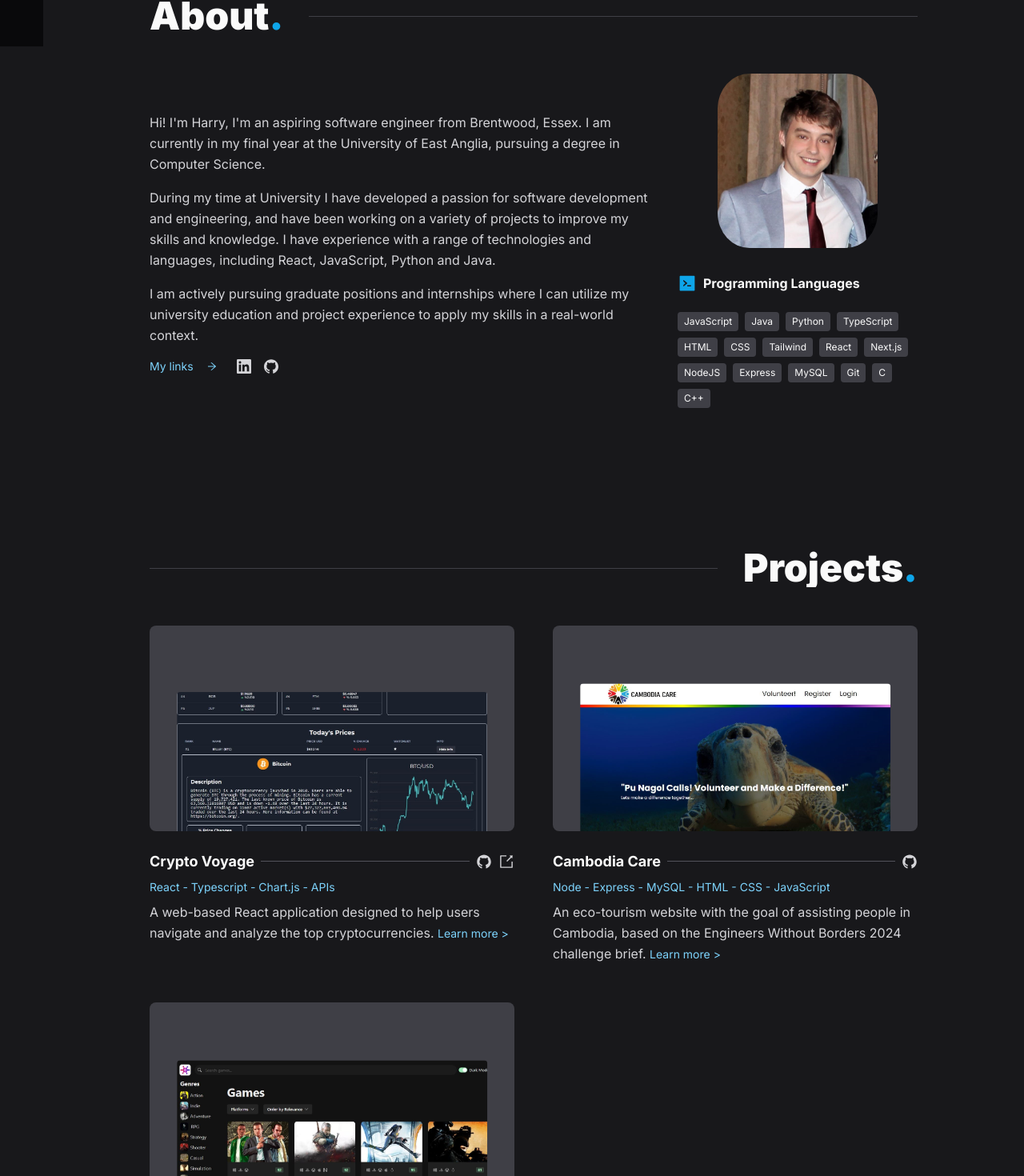
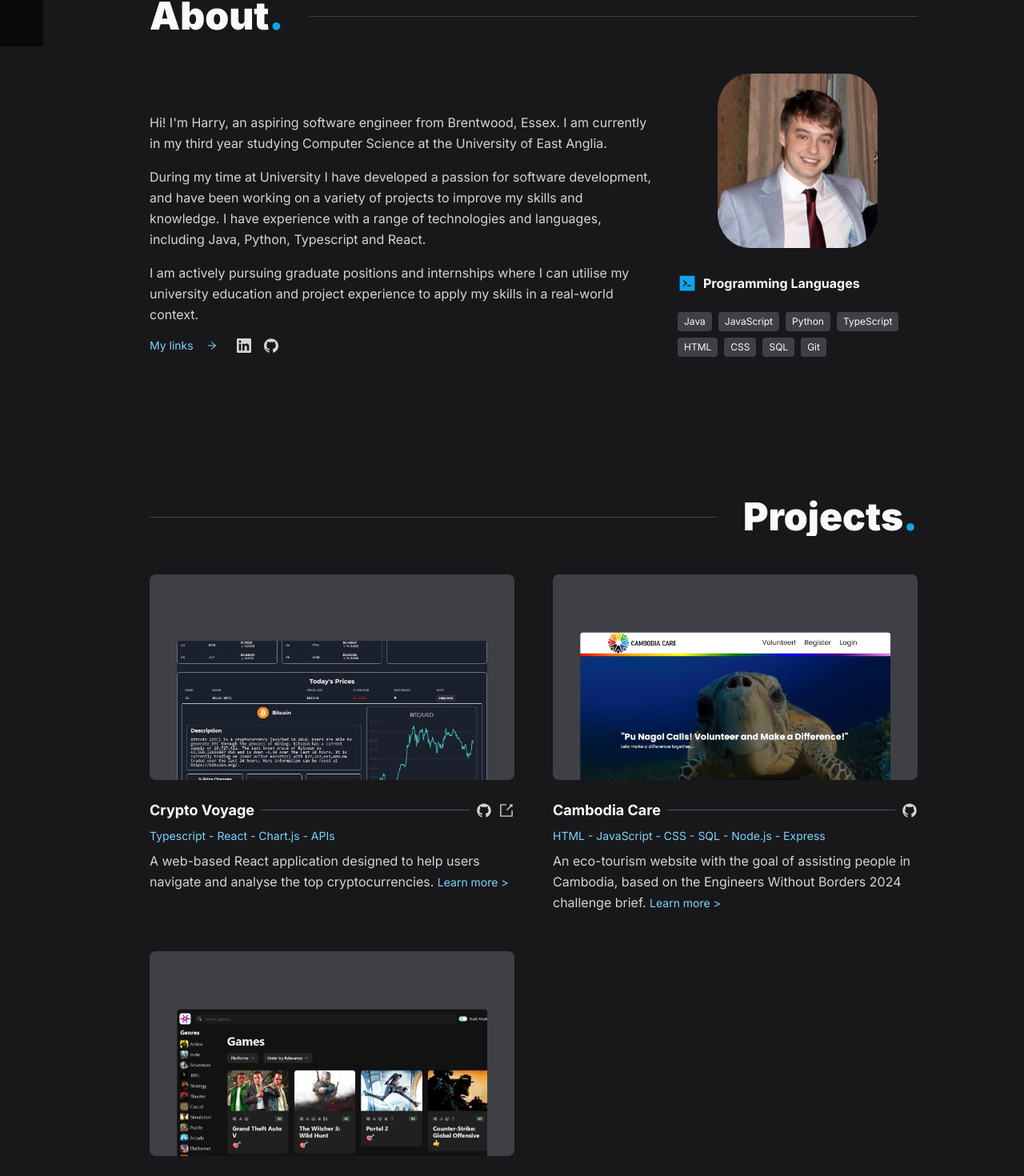
Before and after one commit to harrymcdonagh/Portfolio, a Next.js app: page / in a window 1280 px wide. Shown: the part 742-2212 px from the top of the page at 80% size. Built offline with nearby package versions, Linux system fonts and the light colour scheme.

Commit message:
Updated CV and Voyage Preview, small grammar changes, and small changes to presentation

```diff
--- a/src/components/about/About.tsx
+++ b/src/components/about/About.tsx
@@ -12,23 +12,23 @@ export const About = () => {
         <div className="pt-0 md:pt-12 space-y-4">
           <Reveal>
             <p className="leading-relaxed text-zinc-300">
-              Hi! I&apos;m Harry, I&apos;m an aspiring software engineer from Brentwood,
-              Essex. I am currently in my final year at the University of East Anglia,
-              pursuing a degree in Computer Science.
+              Hi! I&apos;m Harry, an aspiring software engineer from Brentwood, Essex. I
+              am currently in my third year studying Computer Science at the University of
+              East Anglia.
             </p>
           </Reveal>
           <Reveal>
             <p className="leading-relaxed text-zinc-300">
               During my time at University I have developed a passion for software
-              development and engineering, and have been working on a variety of projects
-              to improve my skills and knowledge. I have experience with a range of
-              technologies and languages, including React, JavaScript, Python and Java.
+              development, and have been working on a variety of projects to improve my
+              skills and knowledge. I have experience with a range of technologies and
+              languages, including Java, Python, Typescript and React.
             </p>
           </Reveal>
           <Reveal>
             <p className="leading-relaxed text-zinc-300">
               I am actively pursuing graduate positions and internships where I can
-              utilize my university education and project experience to apply my skills in
+              utilise my university education and project experience to apply my skills in
               a real-world context.
             </p>
           </Reveal>
--- a/src/components/about/MoreInfo.tsx
+++ b/src/components/about/MoreInfo.tsx
@@ -2,6 +2,7 @@ import { Chip } from "../util/Chip";
 import Reveal from "../util/Reveal";
 import { AiFillCode } from "react-icons/ai";
 import HeadshotImage from "./HeadshotImage";
+import React from "react";
 
 export const MoreInfo = () => {
   return (
@@ -16,21 +17,14 @@ export const MoreInfo = () => {
               <span className="font-bold ml-2">Programming Languages</span>
             </h4>
             <div className="flex flex-wrap gap-2 mb-12">
+              <Chip>Java</Chip>
               <Chip>JavaScript</Chip>
-              <Chip>Java</Chip>
               <Chip>Python</Chip>
               <Chip>TypeScript</Chip>
               <Chip>HTML</Chip>
               <Chip>CSS</Chip>
-              <Chip>Tailwind</Chip>
-              <Chip>React</Chip>
-              <Chip>Next.js</Chip>
-              <Chip>NodeJS</Chip>
-              <Chip>Express</Chip>
-              <Chip>MySQL</Chip>
+              <Chip>SQL</Chip>
               <Chip>Git</Chip>
-              <Chip>C</Chip>
-              <Chip>C++</Chip>
             </div>
           </div>
         </>
--- a/src/components/developing/DProject.tsx
+++ b/src/components/developing/DProject.tsx
@@ -4,6 +4,7 @@ import { useEffect, useRef, useState } from "react";
 import { AiFillGithub, AiOutlineExport } from "react-icons/ai";
 import { DProjectModal } from "./DProjectModal";
 import Reveal from "../util/Reveal";
+import React from "react";
 
 interface Props {
   modalContent: JSX.Element;
--- a/src/components/developing/DProjectModal.tsx
+++ b/src/components/developing/DProjectModal.tsx
@@ -4,6 +4,7 @@ import { motion } from "framer-motion";
 import Link from "next/link";
 import { AiFillGithub, AiOutlineExport } from "react-icons/ai";
 import { MdClose } from "react-icons/md";
+import React from "react";
 
 interface Props {
   isOpen: boolean;
--- a/src/components/developing/Developing.tsx
+++ b/src/components/developing/Developing.tsx
@@ -22,9 +22,9 @@ const projects = [
     imgSrc: "project-imgs/voyage.JPG",
     imgGif: "project-imgs/voyage-preview.gif",
     code: "https://github.com/harrymcdonagh/voyage",
-    tech: ["React", "Next.js", "Typescript", "Tailwind", "Chart.js", "APIs"],
+    tech: ["Typescript", "React", "Tailwind", "Next.js", "APIs"],
     description:
-      "A web-based React application designed to help users navigate and analyze the top cryptocurrencies.",
+      "An upgrade of my CryptoVoyage project, Voyage has a better design, and adds new features such as user accounts and a portfolio tracker",
     modalContent: (
       <>
         <p>
@@ -33,13 +33,12 @@ const projects = [
           CoinMarketCapAPI and CoinAPI for real-time and historical data.
         </p>
         <p>
-          With Next.js, Voyage will let users track their investments through a portfolio
-          page. It will include a login and registration system using MySQL, giving users
-          personalized accounts to manage their watchlists and portfolios.
+          Voyage will let users track their investments through a portfolio page. It will
+          include a login and registration system using Auth.js and a postgres database,
+          giving users personalized accounts to manage their watchlists and portfolios.
         </p>
         <p>
-          The app will use Tailwind CSS and Shadcn/ui for a clean and responsive design
-          that works well on any device.
+          The app will use Tailwind CSS and Shadcn/ui for a clean and responsive design.
         </p>
       </>
     ),
--- a/src/components/experience/Experience.tsx
+++ b/src/components/experience/Experience.tsx
@@ -16,23 +16,23 @@ const experience = [
   {
     title: "Horizone Ltd",
     position: "IT Technician",
-    time: "02/2022 - 09/2022",
+    time: "February 2022 - September 2022",
     location: "Maldon",
     description: [
-      "Resolved IT and telecommunications-related service tickets for customers, operating both individually and collaboratively within a team environment.",
-      "Successfully automated the invoice mailing process, significantly increasing efficiency and reducing the time spent on this task.",
-      "Administered Microsoft accounts for customers' employees",
-      "Acquired hands-on experience in implementing and troubleshooting network infrastructures within office environments",
+      "Improved efficiency and customer experiences by developing a VBA-driven system to automate invoice processes.",
+      "Identified and implemented improvements to internal efficiency and the customer experience",
+      "Managed Microsoft accounts, ensuring policy compliance while maximising user access.",
+      "Enhanced office connectivity and system performance by building and troubleshooting network infrastructures",
     ],
     tech: ["VBA", "Office 365", "SQL"],
   },
   {
     title: "JP Morgan",
     position: "Software Engineering Virtual Experience on Forage",
-    time: "02/2024",
+    time: "February 2024",
     location: "Online ",
     description:
-      "Used JPMorgan Chase's open-source library called Perspective to generate a live graph that displays a data feed in a clear and visually appealing way for traders to monitor",
+      "Established and maintained a local development environment, rectified broken files to optimise web application performance, and used JPMorgan Chase's Perspective library to create real-time, visually appealing data visualisations for trader monitoring.",
     tech: ["Git", "Python", "Perspective"],
   },
 ];
--- a/src/components/hero/Hero.tsx
+++ b/src/components/hero/Hero.tsx
@@ -13,7 +13,7 @@ const Hero = () => {
           </Reveal>
           <Reveal>
             <h2 className="pointer-events-auto my-2 text-xl sm:text-2xl text-zinc-300 md:my-4 md:text-4xl">
-              I'm an{" "}
+              An{" "}
               <span className="font-semibold text-sky-400">
                 Aspiring Software Engineer
               </span>
@@ -21,8 +21,8 @@ const Hero = () => {
           </Reveal>
           <Reveal>
             <p className="pointer-events-auto leading-relaxed md:leading-relaxed max-w-xl text-sm text-zinc-300 md:text-base">
-              Im an undergraduate Computer Science student, with a growing passion for
-              software development and a keen interest in web technologies ✨
+              I&apos;m a third year Computer Science student, with a growing passion for
+              software development ✨
             </p>
           </Reveal>
           <Reveal>
--- a/src/components/projects/Projects.tsx
+++ b/src/components/projects/Projects.tsx
@@ -23,9 +23,9 @@ const projects = [
     imgGif: "project-imgs/cryptovoyage-preview.gif",
     code: "https://github.com/harrymcdonagh/crypto-voyage",
     projectLink: "https://crypto-voyage.vercel.app/",
-    tech: ["React", "Typescript", "Chart.js", "APIs"],
+    tech: ["Typescript", "React", "Chart.js", "APIs"],
     description:
-      "A web-based React application designed to help users navigate and analyze the top cryptocurrencies.",
+      "A web-based React application designed to help users navigate and analyse the top cryptocurrencies.",
     modalContent: (
       <>
         <p>
@@ -53,7 +53,7 @@ const projects = [
     imgSrc: "project-imgs/cambodiacare.JPG",
     imgGif: "project-imgs/cambodiacare-preview.gif",
     code: "https://github.com/harrymcdonagh/Cambodia-Care",
-    tech: ["Node", "Express", "MySQL", "HTML", "CSS", "JavaScript"],
+    tech: ["HTML", "JavaScript", "CSS", "SQL", "Node.js", "Express"],
     description:
       "An eco-tourism website with the goal of assisting people in Cambodia, based on the Engineers Without Borders 2024 challenge brief.",
     modalContent: (
@@ -69,7 +69,7 @@ const projects = [
           and trip booking functionalities
         </p>
         <p>
-          Developed the front end with CSS, Express Layouts, and JavaScript, utilizing
+          Developed the front end with CSS, Express Layouts, and JavaScript, utilising
           Express-Session for secure session management and dynamic page rendering.
         </p>
       </>
@@ -81,7 +81,7 @@ const projects = [
     imgGif: "project-imgs/gamehub-preview.gif",
     code: "https://github.com/harrymcdonagh/gamehub",
     projectLink: "https://gamehub-ten-blush.vercel.app/",
-    tech: ["React", "Typescript", "RAWGAPI"],
+    tech: ["Typescript", "React", "RAWGAPI"],
     description:
       "A Game browser application that allows users to search for games, and allows for filtering",
     modalContent: (
@@ -92,9 +92,9 @@ const projects = [
           genre, and more.
         </p>
         <p>
-          This project was my first time using React and an API, I learned a lot about the
-          best practices of react and how to use the data returned by an API to create a
-          searchable list of games.
+          This project was my first time using React, Typescript and an API, I learned a
+          lot about the best practices of React and how to use the data returned by an API
+          to create a searchable list of games.
         </p>
       </>
     ),
```
Also changed, not shown: 2 other files (tests, documents, lock files or other folders).
